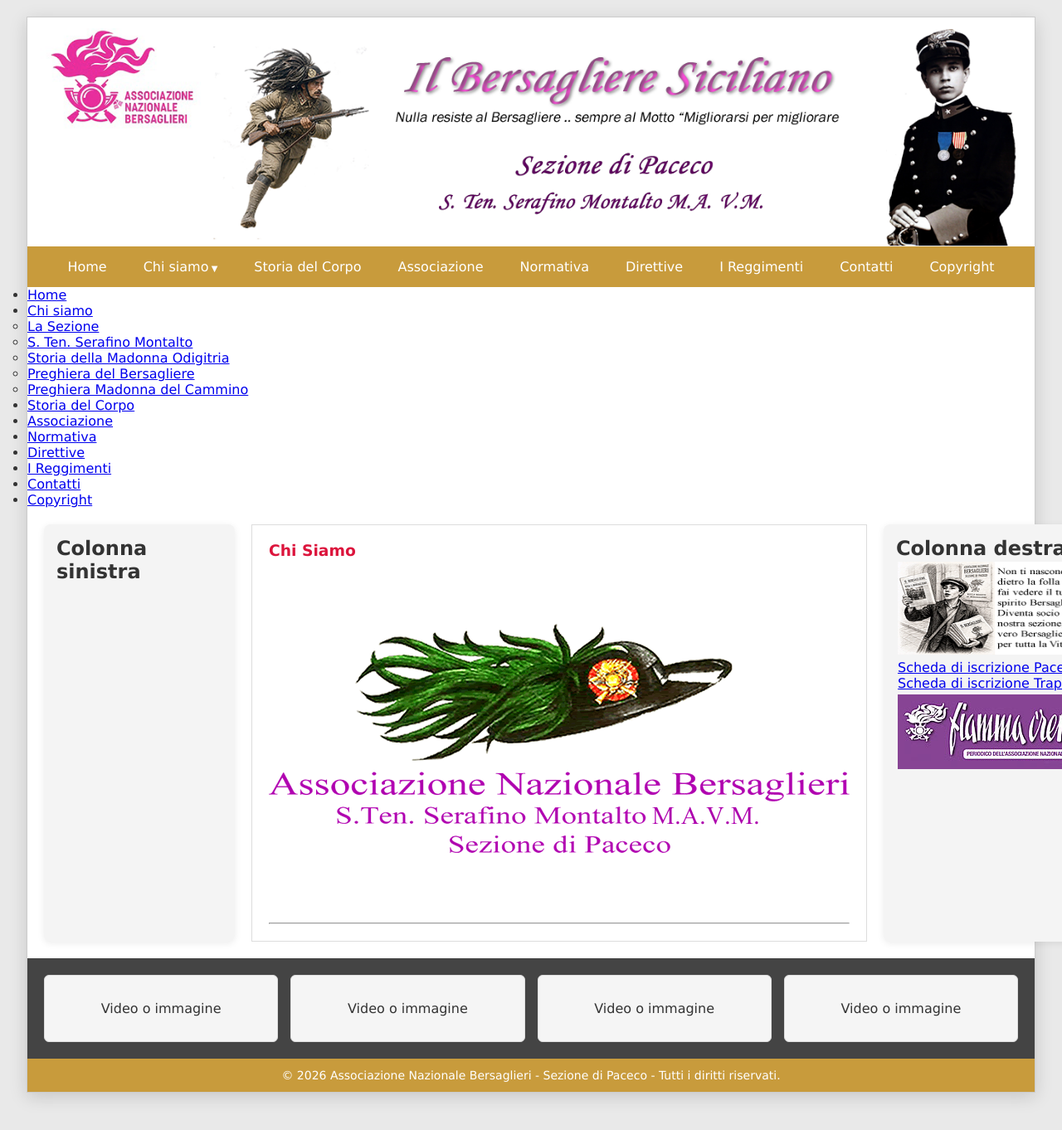
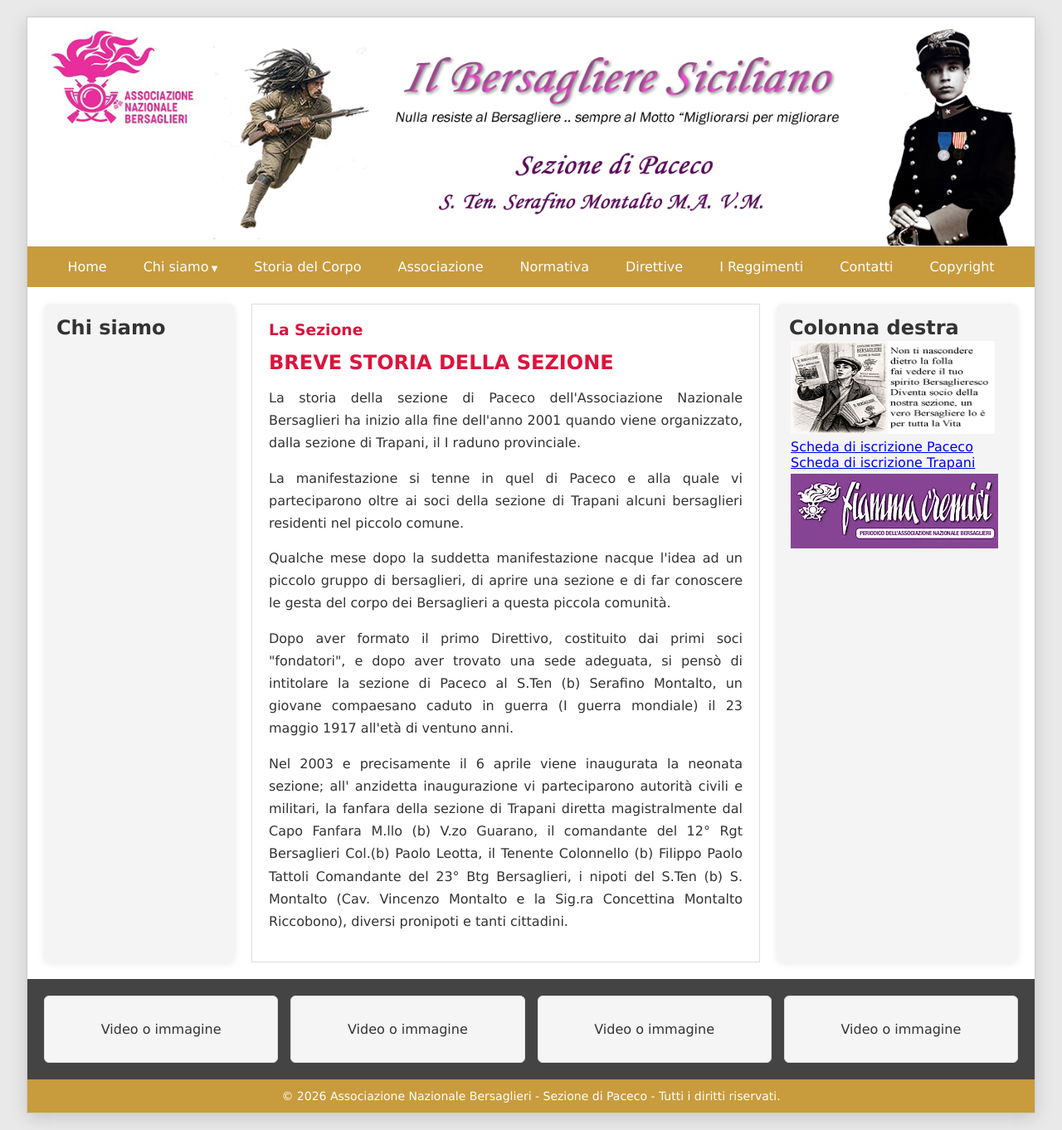
Before and after one commit to bersaglieripaceco/bersaglieripaceco.github.io, a Jekyll site: the page Pagine/Chi_siamo.html, which Jekyll copies as it is, in a window 1280 px wide. Shown: the whole page at 83% size. Built offline with Jekyll 4.4.1, drawn with Linux system fonts in a browser that asks for light colours; before the commit the page ends 1337 px from its top, so only the background shows below that.

Commit message:
Update Chi_siamo.html

```diff
--- a/Pagine/Chi_siamo.html
+++ b/Pagine/Chi_siamo.html
@@ -6,10 +6,10 @@
     <meta charset="UTF-8">
     <meta name="viewport" content="width=device-width, initial-scale=1.0">
 
-    <title>Chi Siamo - Bersaglieri Paceco</title>
+    <title>La Sezione - Bersaglieri Paceco</title>
 
     <meta name="description"
-        content="Chi Siamo - Associazione Nazionale Bersaglieri - Sezione di Paceco">
+        content="La Sezione di Paceco - Associazione Nazionale Bersaglieri">
 
     <link rel="stylesheet" href="../css/style.css">
 
@@ -33,90 +33,10 @@
 
 
     <!-- ===================================================== -->
-    <!-- MENU PRINCIPALE                                       -->
+    <!-- MENU COMUNE                                           -->
     <!-- ===================================================== -->
 
     <div id="menu-comune"></div>
-
-        <ul>
-
-            <li>
-                <a href="../index.html">Home</a>
-            </li>
-
-
-            <li class="dropdown">
-
-                <a href="#">Chi siamo</a>
-
-                <ul class="submenu">
-
-                    <li>
-                        <a href="Chi_siamo.html">
-                            La Sezione
-                        </a>
-                    </li>
-
-                    <li>
-                        <a href="Serafino_Montalto.html">
-                            S. Ten. Serafino Montalto
-                        </a>
-                    </li>
-
-                    <li>
-                        <a href="Storia_Madonna_Odigitria.html">
-                            Storia della Madonna Odigitria
-                        </a>
-                    </li>
-
-                    <li>
-                        <a href="Preghiera_Bersagliere.html">
-                            Preghiera del Bersagliere
-                        </a>
-                    </li>
-
-                    <li>
-                        <a href="Preghiera_Madonna_del_Cammino.html">
-                            Preghiera Madonna del Cammino
-                        </a>
-                    </li>
-
-                </ul>
-
-            </li>
-
-
-            <li>
-                <a href="#">Storia del Corpo</a>
-            </li>
-
-            <li>
-                <a href="#">Associazione</a>
-            </li>
-
-            <li>
-                <a href="#">Normativa</a>
-            </li>
-
-            <li>
-                <a href="#">Direttive</a>
-            </li>
-
-            <li>
-                <a href="#">I Reggimenti</a>
-            </li>
-
-            <li>
-                <a href="#">Contatti</a>
-            </li>
-
-            <li>
-                <a href="Copyright.html">Copyright</a>
-            </li>
-
-        </ul>
-
-    </nav>
 
 
     <!-- ===================================================== -->
@@ -132,7 +52,7 @@
 
         <aside id="sinistra">
 
-            <h2>Colonna sinistra</h2>
+            <h2>Chi siamo</h2>
 
             <table width="200" border="0">
 
@@ -157,18 +77,34 @@
 
             <article>
 
-                <h1>Chi Siamo</h1>
+                <h1>La Sezione</h1>
+
+                <h2>BREVE STORIA DELLA SEZIONE</h2>
+
 
                 <p>
-
-                    <img src="../Immagini/Cappello_Piumato_logo.gif"
-                         alt="Cappello Piumato Stilizzato"
-                         width="700"
-                         height="400">
-
+                    La storia della sezione di Paceco dell'Associazione Nazionale Bersaglieri ha inizio alla fine dell'anno 2001 quando viene organizzato, dalla sezione di Trapani, il I raduno provinciale.
                 </p>
 
-                <hr>
+
+                <p>
+                    La manifestazione si tenne in quel di Paceco e alla quale vi parteciparono oltre ai soci della sezione di Trapani alcuni bersaglieri residenti nel piccolo comune.
+                </p>
+
+
+                <p>
+                    Qualche mese dopo la suddetta manifestazione nacque l'idea ad un piccolo gruppo di bersaglieri, di aprire una sezione e di far conoscere le gesta del corpo dei Bersaglieri a questa piccola comunità.
+                </p>
+
+
+                <p>
+                    Dopo aver formato il primo Direttivo, costituito dai primi soci "fondatori", e dopo aver trovato una sede adeguata, si pensò di intitolare la sezione di Paceco al S.Ten (b) Serafino Montalto, un giovane compaesano caduto in guerra (I guerra mondiale) il 23 maggio 1917 all'età di ventuno anni.
+                </p>
+
+
+                <p>
+                    Nel 2003 e precisamente il 6 aprile viene inaugurata la neonata sezione; all' anzidetta inaugurazione vi parteciparono autorità civili e militari, la fanfara della sezione di Trapani diretta magistralmente dal Capo Fanfara M.llo (b) V.zo Guarano, il comandante del 12° Rgt Bersaglieri Col.(b) Paolo Leotta, il Tenente Colonnello (b) Filippo Paolo Tattoli Comandante del 23° Btg Bersaglieri, i nipoti del S.Ten (b) S. Montalto (Cav. Vincenzo Montalto e la Sig.ra Concettina Montalto Riccobono), diversi pronipoti e tanti cittadini.
+                </p>
 
             </article>
 
@@ -285,7 +221,11 @@
 </div>
 
 
-<script src="../js/script.js"></script>
+<!-- ========================================================= -->
+<!-- SCRIPT DEL MENU                                           -->
+<!-- ========================================================= -->
+
+<script src="/js/script.js"></script>
 
 </body>
 
```
